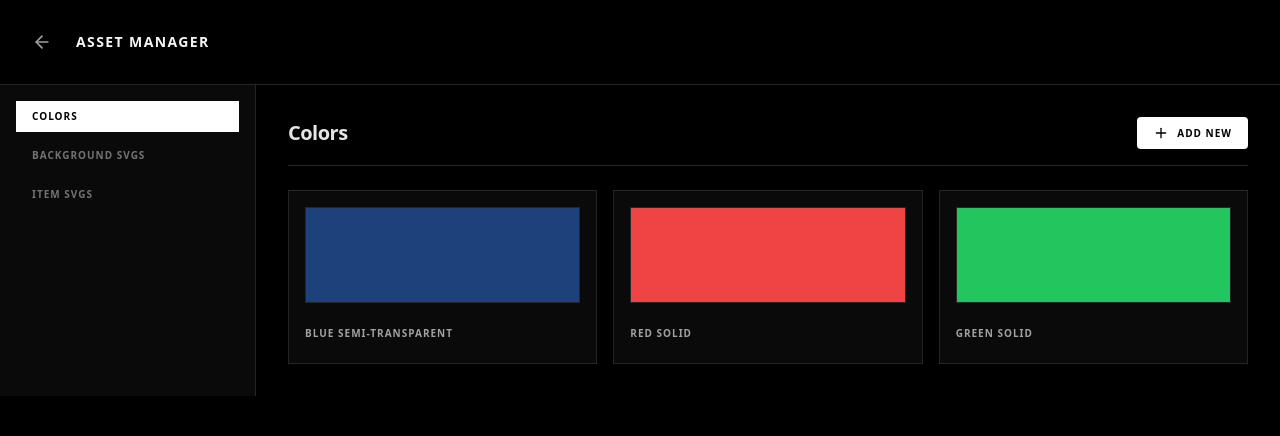
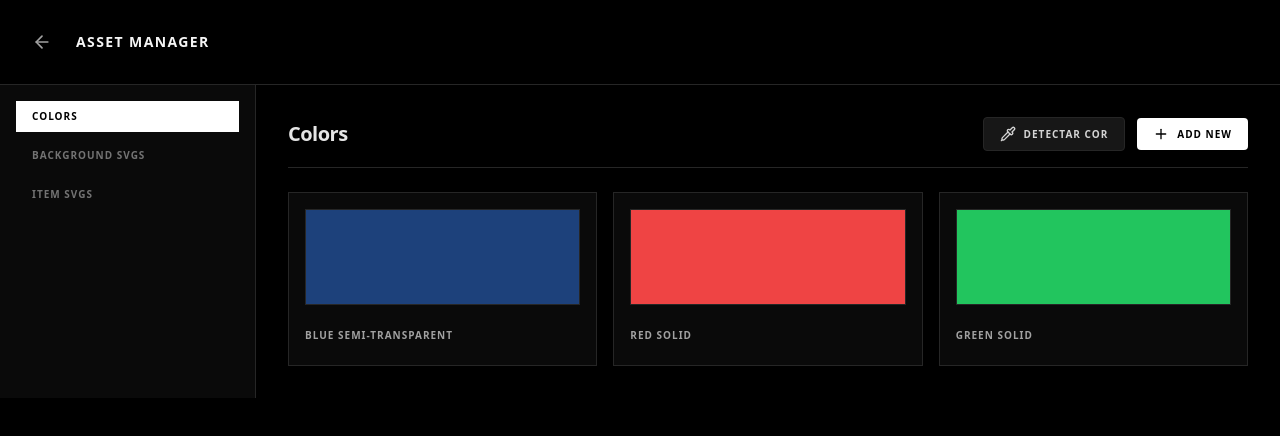
Before and after one commit to samuel-lope/craft-matrix, a React (Vite) app: page / in a window 1280 px wide. Both pictures are taken after a click on the button "Manage Assets". Shown: the top 436 px of the page. Built offline with nearby package versions, Linux system fonts and the light colour scheme.

Commit message:
feat: implementar ferramenta Detectar Cor no Asset Manager usando EyeDropper API

```diff
--- a/src/AssetManager.tsx
+++ b/src/AssetManager.tsx
@@ -1,6 +1,18 @@
 import React, { useState } from 'react';
-import { ArrowLeft, Plus, Trash2, Edit2, Save, X } from 'lucide-react';
+import { ArrowLeft, Plus, Trash2, Edit2, Save, X, Pipette } from 'lucide-react';
 import { SavedAsset } from './types';
+
+// Add EyeDropper type definition for TypeScript if not already available
+declare global {
+  interface EyeDropper {
+    open(): Promise<{ sRGBHex: string }>;
+  }
+  interface Window {
+    EyeDropper: {
+      new (): EyeDropper;
+    };
+  }
+}
 
 type AssetManagerProps = {
   onClose: () => void;
@@ -50,6 +62,30 @@ export default function AssetManager({
     };
     setActiveAssets([...getActiveAssets(), newAsset]);
     handleEdit(newAsset);
+  };
+
+  const handleDetectColor = async () => {
+    if (!('EyeDropper' in window)) {
+      alert('Seu navegador não suporta a função de detectar cores (EyeDropper API).');
+      return;
+    }
+
+    try {
+      const eyeDropper = new window.EyeDropper();
+      const result = await eyeDropper.open();
+
+      const newColor: SavedAsset = {
+        id: Date.now().toString(),
+        name: `Detected Color ${savedColors.length + 1}`,
+        value: result.sRGBHex
+      };
+
+      setSavedColors([...savedColors, newColor]);
+      setActiveTab('colors');
+      handleEdit(newColor);
+    } catch (e) {
+      console.log('EyeDropper closed or failed', e);
+    }
   };
 
   const handleEdit = (asset: SavedAsset) => {
@@ -109,6 +145,16 @@ export default function AssetManager({
           <div className="flex-1 space-y-6">
             <div className="flex items-center justify-between pb-4 border-b border-neutral-800">
               <h2 className="text-xl font-bold capitalize text-neutral-200 tracking-tight">{activeTab.replace('-', ' ')}</h2>
+              <div className="flex items-center gap-3">
+                {activeTab === 'colors' && 'EyeDropper' in window && (
+                  <button
+                    onClick={handleDetectColor}
+                    className="btn-secondary flex items-center gap-2 py-2 px-4 shadow-none"
+                  >
+                    <Pipette className="w-4 h-4" />
+                    Detectar Cor
+                  </button>
+                )}
                 <button
                   onClick={handleAdd}
                   className="btn-primary flex items-center gap-2 py-2 px-4"
@@ -116,6 +162,7 @@ export default function AssetManager({
                   <Plus className="w-4 h-4" />
                   Add New
                 </button>
+              </div>
             </div>
 
             <div className="grid grid-cols-2 lg:grid-cols-3 gap-4">
```
Also changed, not shown: 1 other file (tests, documents, lock files or other folders). Lines whose indentation alone changed are shown as unchanged.
